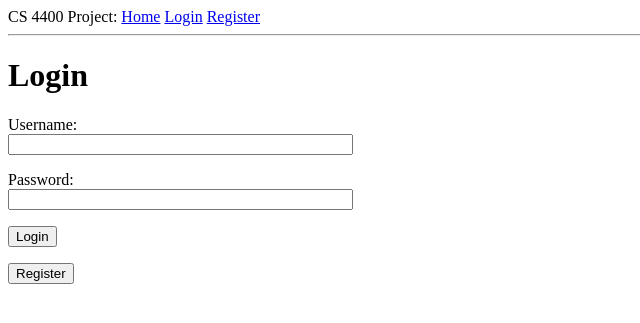
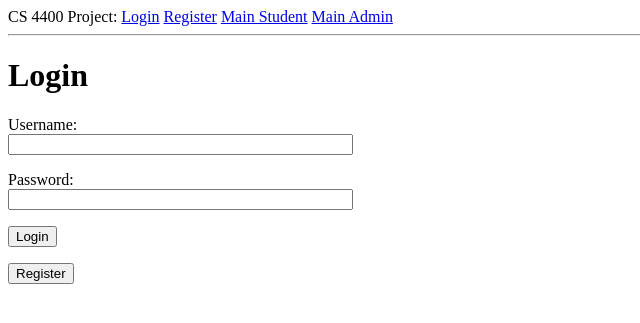
Before and after one commit to bmawji3/cs4400, a Flask app: page /login in a window 1280 px wide. Shown: the top 323 px of the page, without its empty margins (0-640 px from the left). Run offline with Flask 2, Linux system fonts and the light colour scheme.

Commit message:
start work on login/logout functionality

```diff
--- a/phase3/app/general/views.py
+++ b/phase3/app/general/views.py
@@ -7,23 +7,34 @@ from .models import User
 cursor = mysql.connect().cursor()
 
 @app.route('/')
-@app.route('/index')
-def index():
-    return render_template('index.html', title='Home', user="Admin")
+def home():
+    return redirect(url_for('login'))
+
 
 @app.route('/login', methods=['GET', 'POST'])
 def login():
+    if 'username' in session:
+        if session.get('role') == 'Student':
+            return redirect(url_for('main_student'))
+        else:
+            return redirect(url_for('main_admin'))
     form = LoginForm()
     if form.validate_on_submit():
         username = form.username.data
         password = form.password.data
-        query = 'SELECT * FROM user WHERE username=\'{}\' AND password=\'{}\''.format(username, password)
-        cursor.execute(query)
-        data = cursor.fetchone()
-        if (data):
+        query = 'SELECT username, userType FROM user WHERE username=\'{}\' AND password=\'{}\''.format(username, password)
+        result = cursor.execute(query)
+        if result:
+            data = cursor.fetchone()
             flash('Access Granted :)')
-            # user = User(username, password)
-            # login_user(user)
+            session['username'] = data[0]
+            session['role'] = data[1]
+            if data[1] == 'Student':
+                return redirect(url_for('main_student'))
+            else:
+                return redirect(url_for('main_admin'))
+    #         # user = User(username, password)
+    #         # login_user(user)
         else:
             flash('DENIED!!')
     else:
@@ -34,27 +45,39 @@ def login():
 @app.route('/register', methods=['GET', 'POST'])
 def register():
     form = RegisterForm()
-    if form.validate_on_submit():
-        # print('user: {} \nemail: {} \npassword: {} \npassword_confirm: {}'.format(form.username.data, form.email.data, form.password.data, form.password_confirm.data))
-        username = form.username.data
-        password = form.password.data
-        email = form.email.data
-        ''' TODO fix query for correct table '''
-        try:
-            query = 'INSERT INTO user (username, password) VALUES (\'{}\',  \'{}\')'.format(username, password)
-            cursor.execute(query)
-        except:
-            ''' TODO fix except clause for Integrity Error '''
-            flash('User already exists in DB!!')
-    else:
-        flash_errors(form)
+    # if form.validate_on_submit():
+    #     # print('user: {} \nemail: {} \npassword: {} \npassword_confirm: {}'.format(form.username.data, form.email.data, form.password.data, form.password_confirm.data))
+    #     username = form.username.data
+    #     password = form.password.data
+    #     email = form.email.data
+    #     ''' TODO fix query for correct table '''
+    #     try:
+    #         query = 'INSERT INTO user (username, password) VALUES (\'{}\',  \'{}\')'.format(username, password)
+    #         cursor.execute(query)
+    #     except:
+    #         ''' TODO fix except clause for Integrity Error '''
+    #         flash('User already exists in DB!!')
+    # else:
+    #     flash_errors(form)
     return render_template('register.html', title='Register', form=form)
 
 
-# @app.route('/logout', methods=['GET', 'POST'])
-# def logout():
+@app.route('/main-student', methods=['GET', 'POST'])
+def main_student():
+    return render_template('student/main_student.html', title='Main')
+
+
+@app.route('/main-admin', methods=['GET', 'POST'])
+def main_admin():
+    return render_template('admin/main_admin.html', title='Choose Functionality')
+
+
+@app.route('/logout', methods=['GET', 'POST'])
+def logout():
+    session.pop('username', None)
+    session.pop('role', None)
 #     logout_user()
-#     return redirect(url_for('index'))
+    return redirect(url_for('login'))
 
 
 # @app.before_request
--- /dev/null
+++ b/phase3/app/templates/admin/main_admin.html
@@ -0,0 +1,4 @@
+{% extends "base.html" %}
+{% block content %}
+    <h1>Choose Functionality</h1>
+{% endblock %}
--- a/phase3/app/templates/base.html
+++ b/phase3/app/templates/base.html
@@ -9,9 +9,13 @@
 </head>
 <body>
     <div>CS 4400 Project:
-        <a href={{url_for('index')}}>Home</a>
         <a href={{url_for('login')}}>Login</a>
         <a href={{url_for('register')}}>Register</a>
+        <a href={{url_for('main_student')}}>Main Student</a>
+        <a href={{url_for('main_admin')}}>Main Admin</a>
+        {% if session.username %}
+            <a href="{{url_for('logout')}}">Logout</a>
+        {% endif %}
     </div>
     <hr>
     <!-- For flashing messages -->
--- /dev/null
+++ b/phase3/app/templates/student/main_student.html
@@ -0,0 +1,4 @@
+{% extends "base.html" %}
+{% block content %}
+    <h1>Main Page</h1>
+{% endblock %}
```
